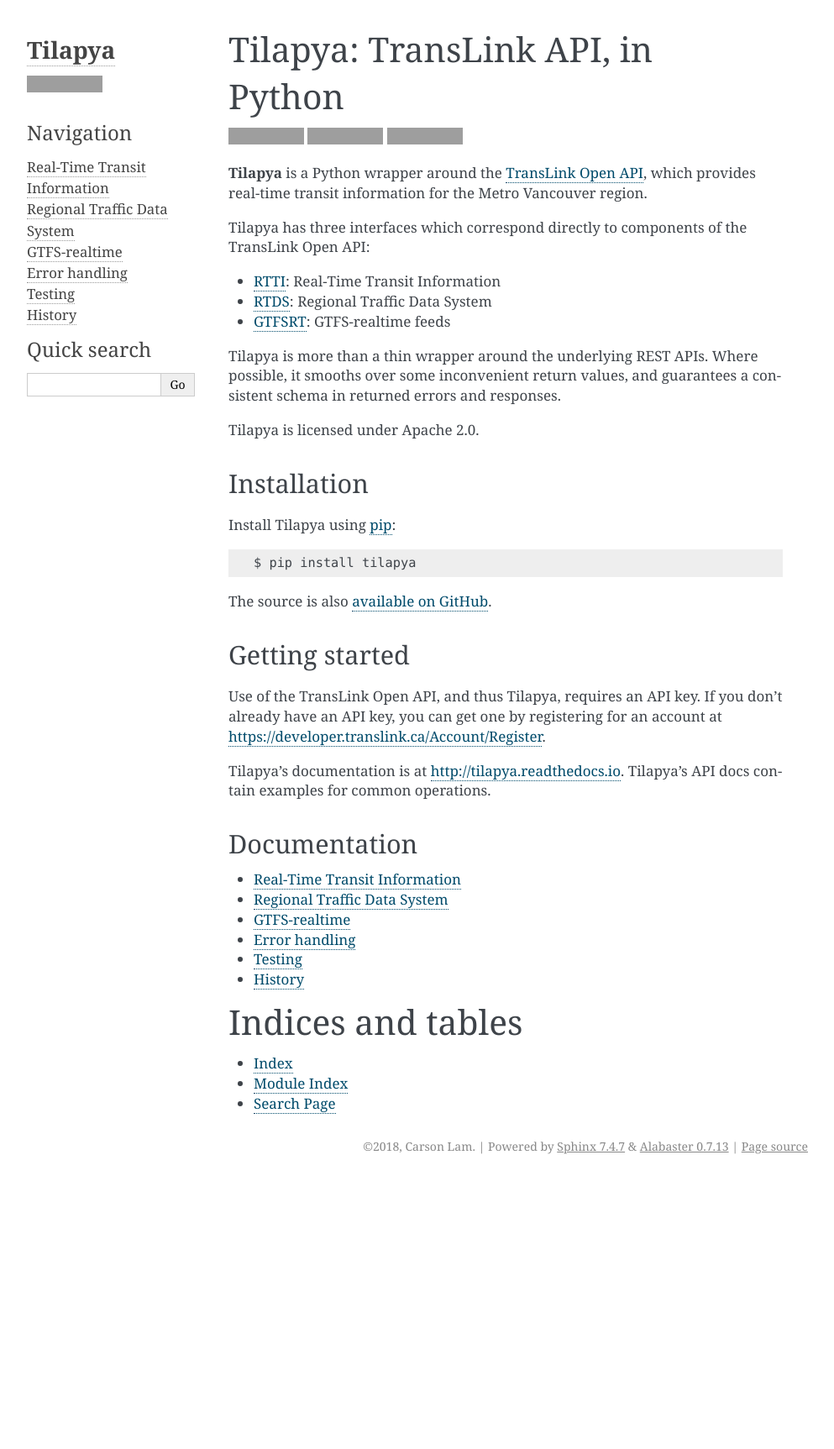
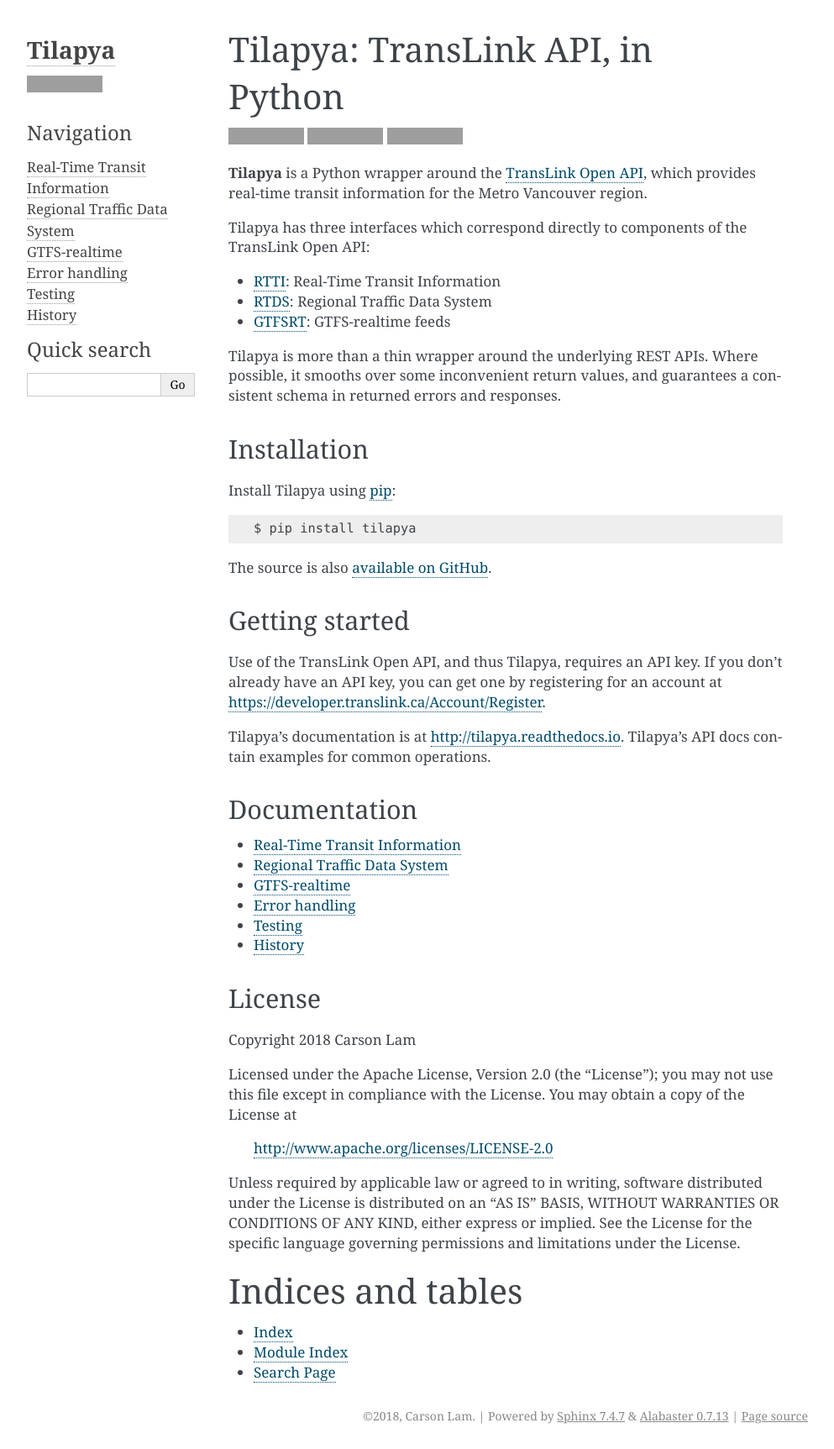
Before and after one commit to carsonyl/tilapya, a Sphinx documentation site: the page built from docs/index.rst, in a window 1280 px wide. Shown: the whole page at 84% size, without its empty margins (148-1141 px from the left). Built offline with Sphinx 7.4.7, drawn with Linux system fonts in a browser that asks for light colours; before the commit the page ends 1404 px from its top, so only the background shows below that; grey boxes are pictures that could not be loaded.

Commit message:
Use GitHub-recognized license format.

```diff
--- a/docs/index.rst
+++ b/docs/index.rst
@@ -20,8 +20,6 @@
 Tilapya is more than a thin wrapper around the underlying REST APIs.
 Where possible, it smooths over some inconvenient return values,
 and guarantees a consistent schema in returned errors and responses.
-
-Tilapya is licensed under Apache 2.0.
 
 
 Installation
@@ -59,6 +57,24 @@
    history
 
 
+License
+-------
+
+Copyright 2018 Carson Lam
+
+Licensed under the Apache License, Version 2.0 (the "License");
+you may not use this file except in compliance with the License.
+You may obtain a copy of the License at
+
+    http://www.apache.org/licenses/LICENSE-2.0
+
+Unless required by applicable law or agreed to in writing, software
+distributed under the License is distributed on an "AS IS" BASIS,
+WITHOUT WARRANTIES OR CONDITIONS OF ANY KIND, either express or implied.
+See the License for the specific language governing permissions and
+limitations under the License.
+
+
 Indices and tables
 ==================
 
```
Also changed, not shown: README.rst (+19 -2 lines), tilapya/__init__.py (+23 -0 lines), LICENSE.txt (deleted), 1 other file.
